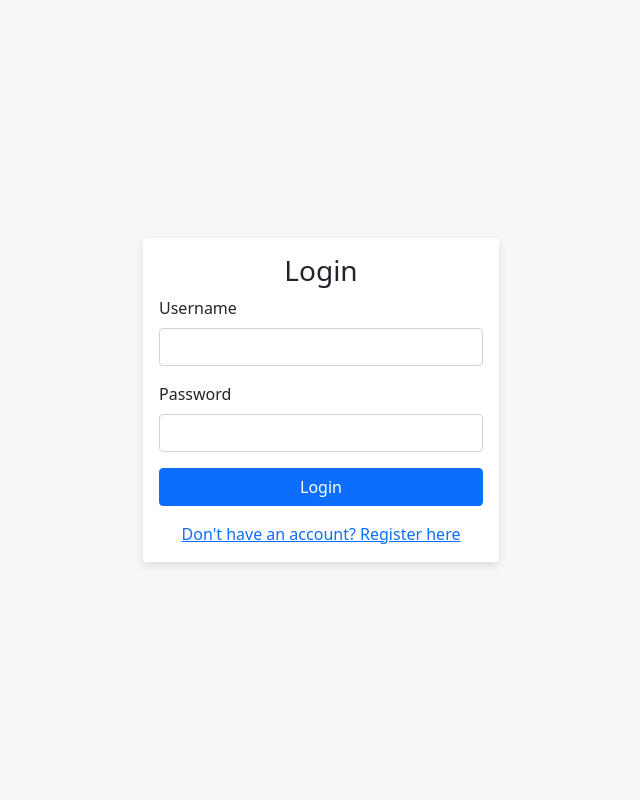
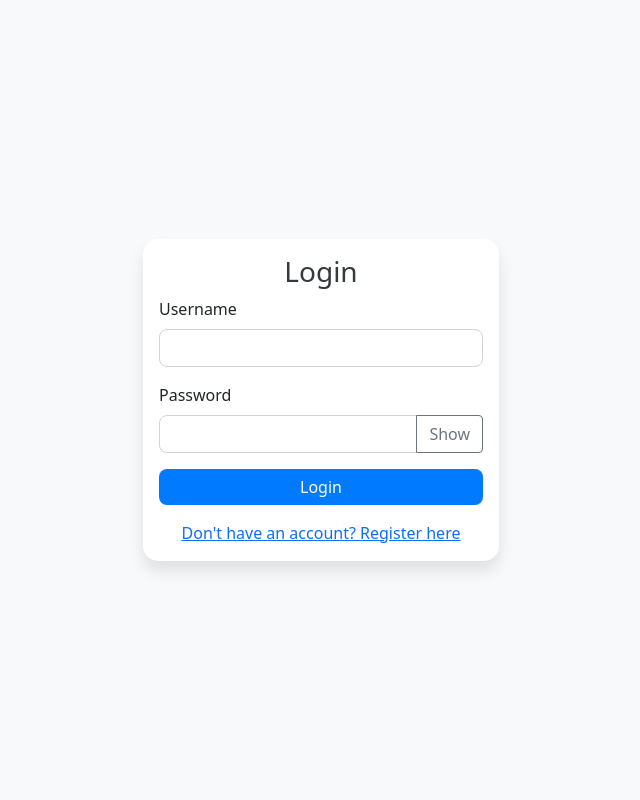
Before and after one commit to bpvyz/TripPy, a Python web app: template Kod/templates/login.html in a window 1280 px wide. Shown: the whole page, without its empty margins (319-959 px from the left). Run offline with Jinja, Linux system fonts and the light colour scheme; the template is opened without the code that fills it, so the values that code supplies are empty.

Commit message:
Login, register QOL updates

```diff
--- a/Kod/routes/helper_routes.py
+++ b/Kod/routes/helper_routes.py
@@ -1,4 +1,4 @@
-from flask import render_template, Blueprint, redirect, url_for, request, session, Blueprint
+from flask import render_template, Blueprint, redirect, url_for, request, session, Blueprint, redirect
 from mappings.tables import User, db, Route, Business, Location
 from util import generate_verification_code
 import secrets
--- a/Kod/templates/login.html
+++ b/Kod/templates/login.html
@@ -7,11 +7,36 @@
     <!-- Bootstrap CSS -->
     <link href="https://cdn.jsdelivr.net/npm/bootstrap@5.1.3/dist/css/bootstrap.min.css" rel="stylesheet">
     <link rel="stylesheet" href="{{url_for('static', filename='styles/login.css')}}">
+    <style>
+        /* Custom styles */
+        body {
+            background-color: #f8f9fa;
+        }
+        .card {
+            border: none;
+            border-radius: 15px;
+            box-shadow: 0px 10px 15px rgba(0, 0, 0, 0.1);
+        }
+        .card-title {
+            color: #343a40;
+        }
+        .form-control {
+            border-radius: 8px;
+        }
+        .btn-primary {
+            background-color: #007bff;
+            border: none;
+            border-radius: 8px;
+        }
+        .btn-primary:hover {
+            background-color: #5a3f99;
+        }
+    </style>
 </head>
 <body>
     <div class="container">
         <div class="row justify-content-center align-items-center" style="height:100vh;">
-            <div class="col-4">
+            <div class="col-lg-4 col-md-6">
                 <div class="card">
                     <div class="card-body">
                         <h3 class="card-title text-center">Login</h3>
@@ -22,7 +47,10 @@
                             </div>
                             <div class="mb-3">
                                 <label for="password" class="form-label">Password</label>
-                                <input type="password" class="form-control" id="password" name="password" required>
+                                <div class="input-group">
+                                    <input type="password" class="form-control" id="password" name="password" required>
+                                    <button class="btn btn-outline-secondary" type="button" id="showPasswordBtn">Show</button>
+                                </div>
                             </div>
                             <button type="submit" class="btn btn-primary w-100">Login</button>
                             <div class="text-center mt-3">
@@ -36,5 +64,15 @@
     </div>
     <!-- Bootstrap JS and its dependencies -->
     <script src="https://cdn.jsdelivr.net/npm/bootstrap@5.1.3/dist/js/bootstrap.bundle.min.js"></script>
+    <script>
+        // Show/hide password functionality
+        const showPasswordBtn = document.getElementById('showPasswordBtn');
+        const passwordInput = document.getElementById('password');
+        showPasswordBtn.addEventListener('click', () => {
+            const type = passwordInput.getAttribute('type') === 'password' ? 'text' : 'password';
+            passwordInput.setAttribute('type', type);
+            showPasswordBtn.textContent = type === 'password' ? 'Show' : 'Hide';
+        });
+    </script>
 </body>
 </html>
```
Also changed, not shown: Kod/templates/register.html (+25 -0 lines).
